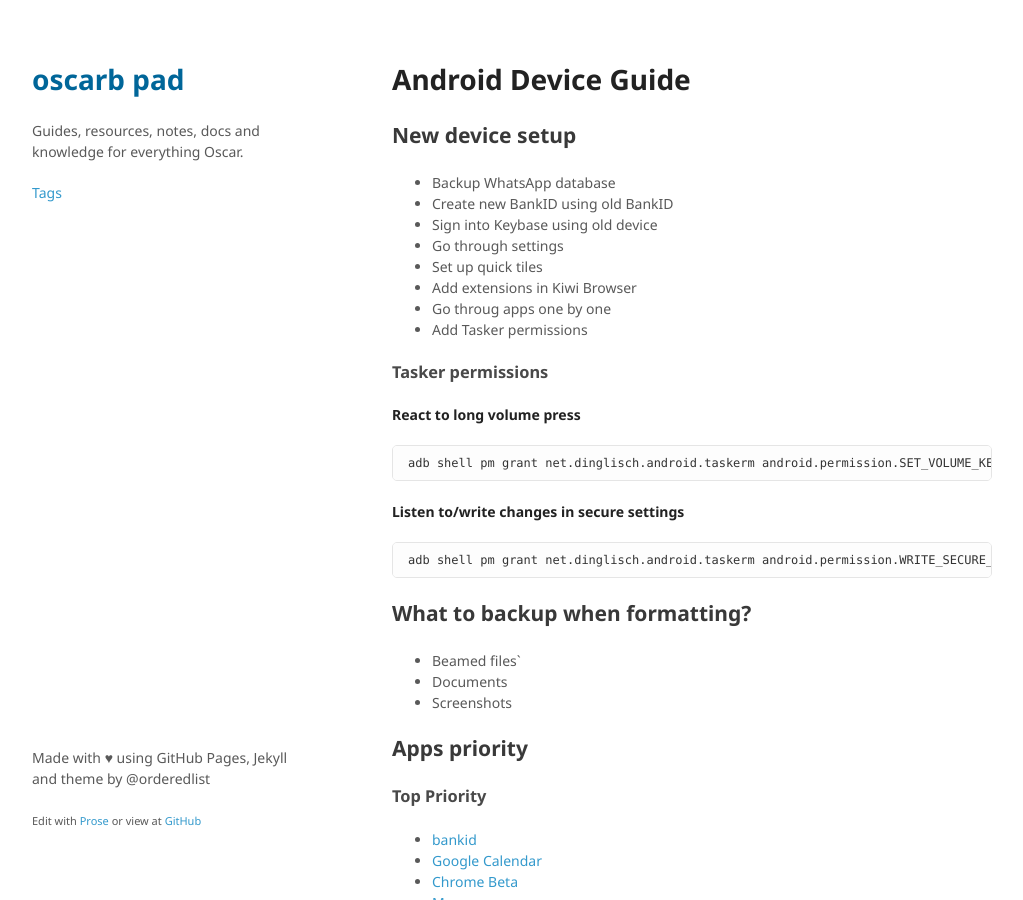
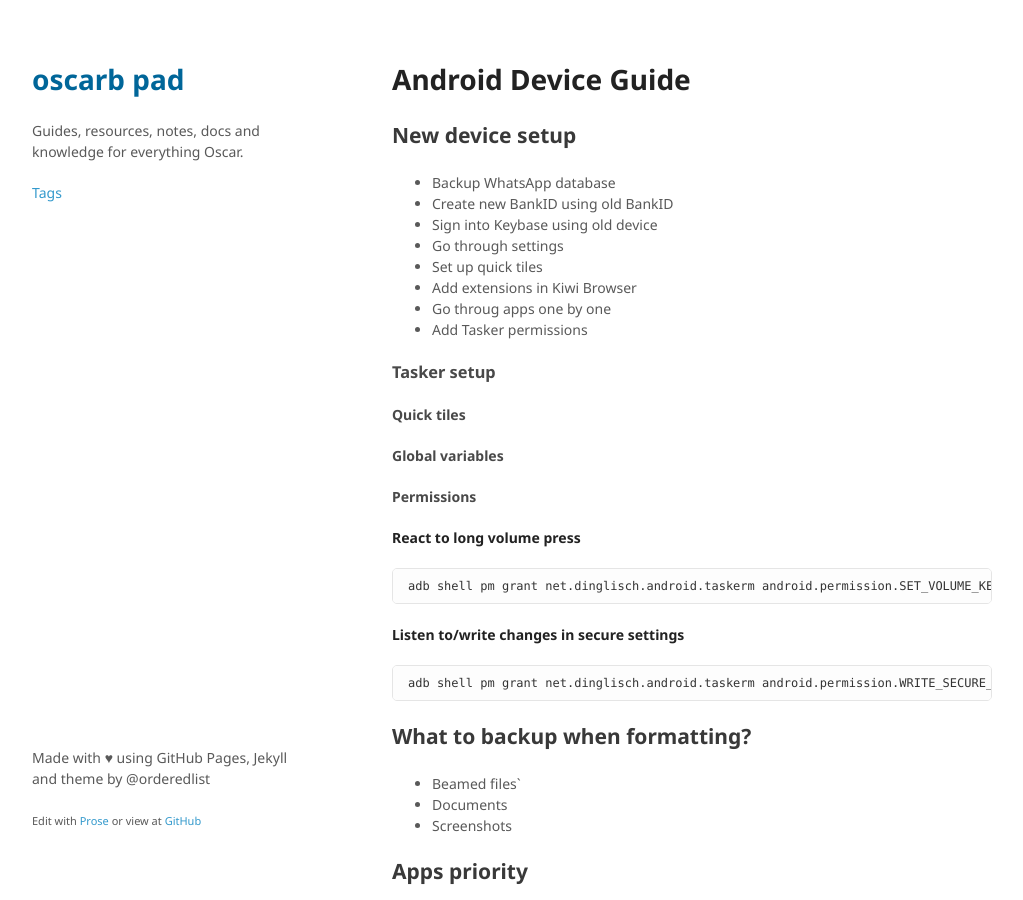
Before and after one commit to oscarb/pad, a Jekyll site: the page built from _docs/android-device-guide.md, in a window 1280 px wide and 900 px high. Shown: the whole window, without its empty margins (128-1151 px from the left). Built offline with Jekyll 4.4.1, drawn with Linux system fonts in a browser that asks for light colours; some web fonts are replaced.

Commit message:
Update android-device-guide.md

````diff
--- a/_docs/android-device-guide.md
+++ b/_docs/android-device-guide.md
@@ -20,7 +20,13 @@ published: true
 * Go throug apps one by one
 * Add Tasker permissions
 
-### Tasker permissions
+### Tasker setup
+
+#### Quick tiles
+
+#### Global variables
+
+#### Permissions
 
 **React to long volume press**
 ```
````
